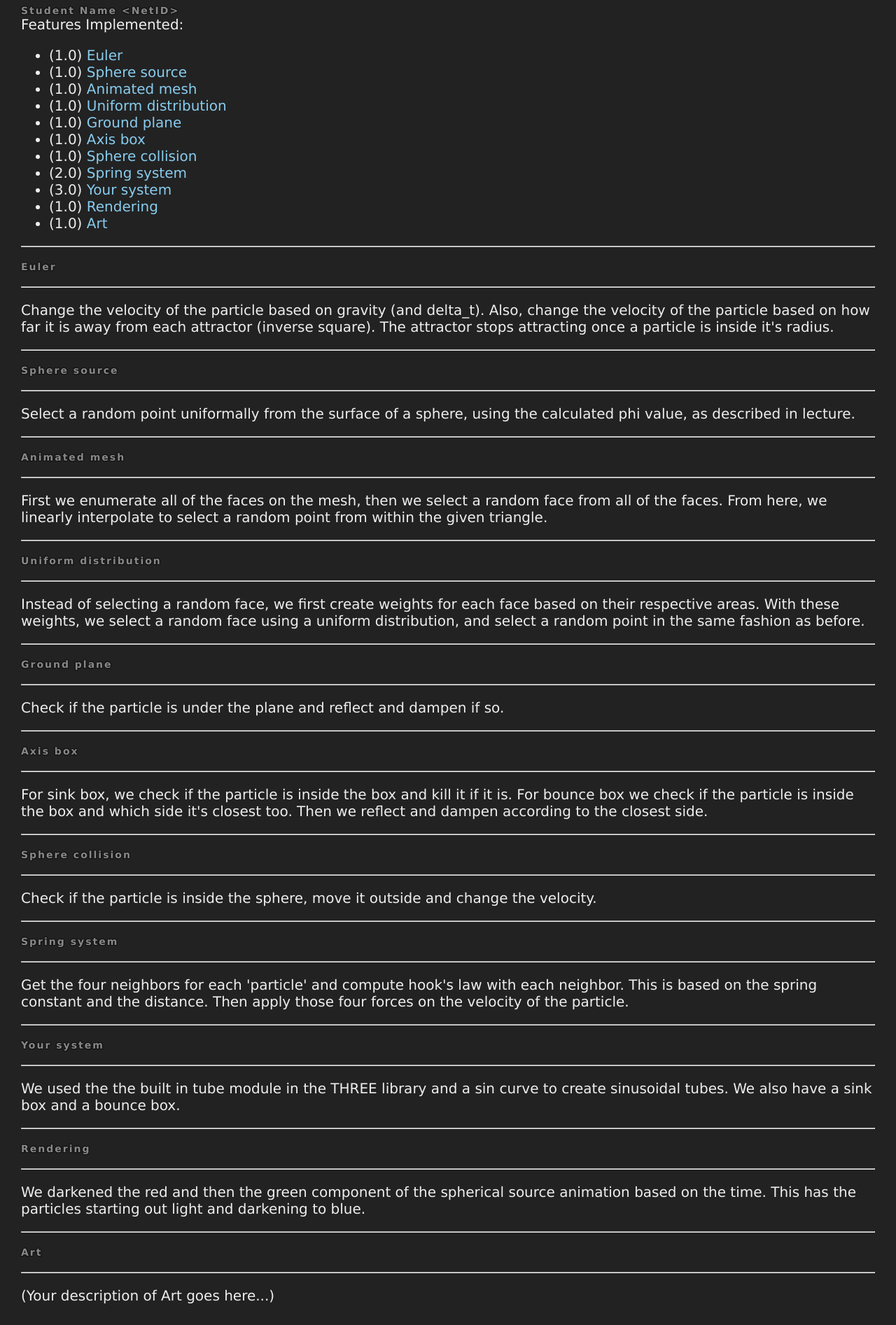
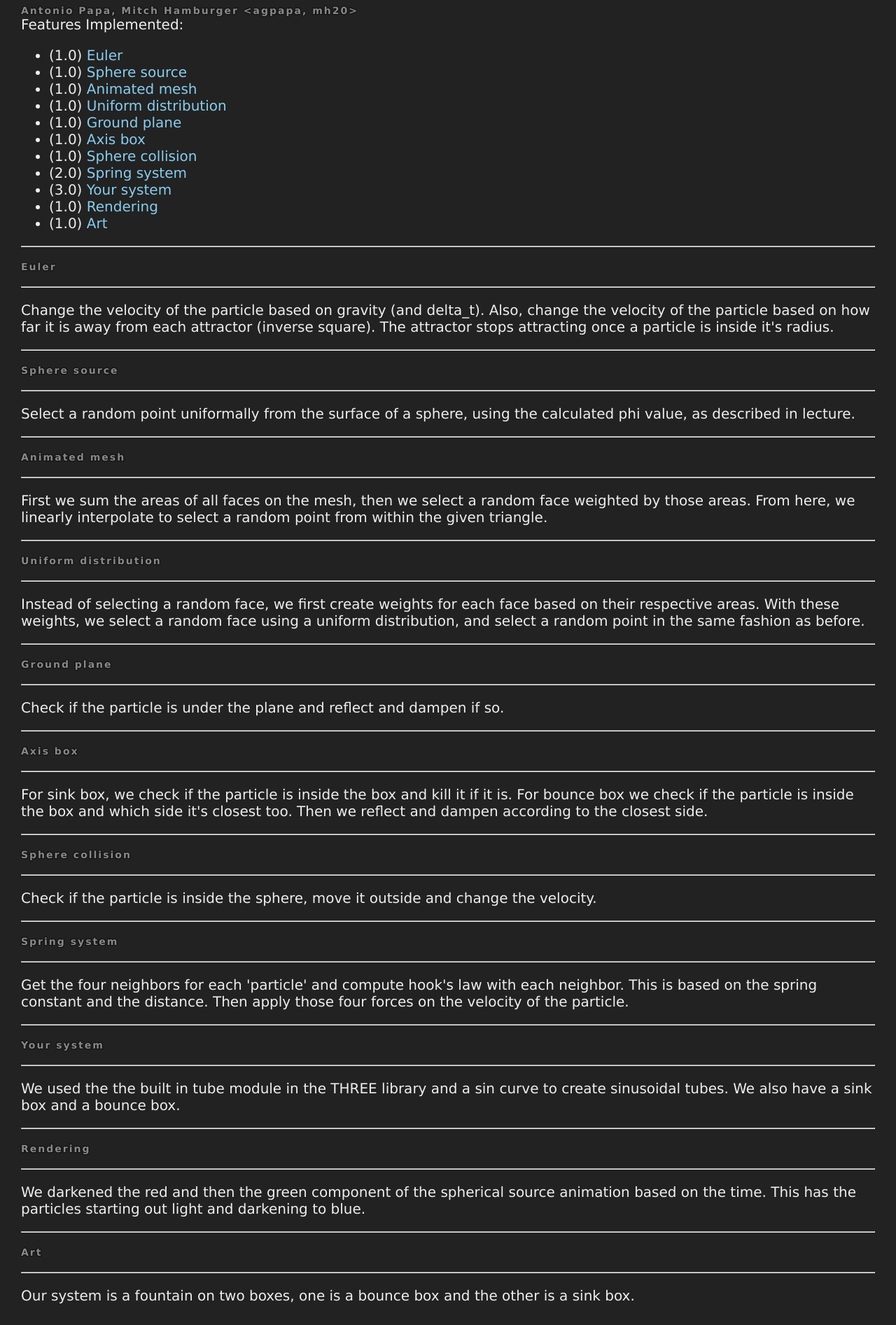
Before and after one commit to AGPapa/426_a4, a plain HTML site: page writeup.html in a window 1280 px wide. Shown: the part 71-1964 px from the top of the page at 70% size. Drawn offline with Linux system fonts and the light colour scheme; animation ran at ten frames a second.

Commit message:
Added names

```diff
--- a/js/initializers.js
+++ b/js/initializers.js
@@ -279,7 +279,7 @@ AnimationInitializer.prototype.initializePositions = function ( positions, toSpa
         var theta = ab.angleTo(ac);
 
         //var ar = 0.5 * ab.length() * ac.length() * Math.abs(Math.cos(theta));
-		var ar = (ab.cross(ac)).length();
+		var ar = (ab.cross(ac)).length(); //2*area, but ok for this use
         faceAreas[i] = ar;
 
         sum += ar;
@@ -294,7 +294,7 @@ AnimationInitializer.prototype.initializePositions = function ( positions, toSpa
 
         var index = 0;
         var r = Math.random();
-		var s = 0;
+		var s = 0.0;
         for(var j = 0; j < faceAreas.length; j++) {
             s += faceAreas[j];
             if (r <= s) {
--- a/js/student.js
+++ b/js/student.js
@@ -1,8 +1,8 @@
 var Student = {
     // please fill in your name and NetID
     // your NetID is the part of your email before @princeton.edu
-    'name'  : 'Student Name',
-    'netID' : 'NetID',
+    'name'  : 'Antonio Papa, Mitch Hamburger',
+    'netID' : 'agpapa, mh20',
 };
 
 Student.updateHTML = function( ) {
--- a/writeup.html
+++ b/writeup.html
@@ -36,10 +36,12 @@ Also, change the velocity of the particle based on how far it is away from each
 Select a random point uniformally from the surface of a sphere, using the calculated phi value, as described in lecture.
 
 <p><hr><p><a name='Animated+mesh'></a><h2>Animated mesh</h2><p><hr><p>
-First we enumerate all of the faces on the mesh, then we select a random face from all of the faces. From here, we linearly interpolate to select a random point from within the given triangle.
+First we sum the areas of all faces on the mesh, then we select a random face weighted by those areas.
+ From here, we linearly interpolate to select a random point from within the given triangle.
 
 <p><hr><p><a name='Uniform+distribution'></a><h2>Uniform distribution</h2><p><hr><p>
-Instead of selecting a random face, we first create weights for each face based on their respective areas. With these weights, we select a random face using a uniform distribution, and select a random point in the same fashion as before.
+Instead of selecting a random face, we first create weights for each face based on their respective areas.
+ With these weights, we select a random face using a uniform distribution, and select a random point in the same fashion as before.
 
 <p><hr><p><a name='Ground+plane'></a><h2>Ground plane</h2><p><hr><p>
 Check if the particle is under the plane and reflect and dampen if so.
@@ -62,7 +64,7 @@ We also have a sink box and a bounce box.
 We darkened the red and then the green component of the spherical source animation based on the time. This has the particles starting out light and darkening to blue.
 
 <p><hr><p><a name='Art'></a><h2>Art</h2><p><hr><p>
-(Your description of Art goes here...)
+Our system is a fountain on two boxes, one is a bounce box and the other is a sink box.
 
     </div>
     </div>
```
